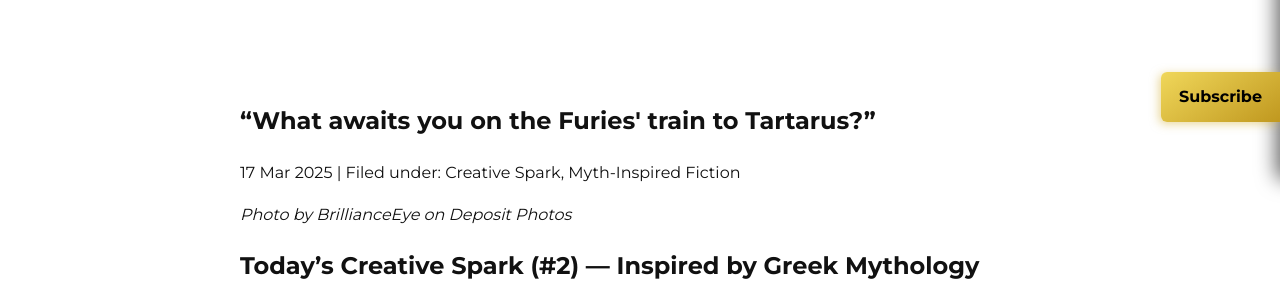
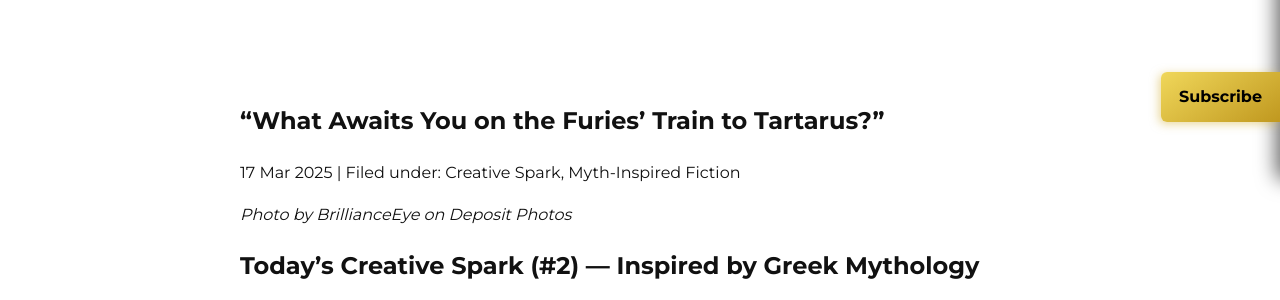
Before and after one commit to TalesNTools/TalesNTools, a Jekyll site: the page built from _posts/2025-03-17-furies-on-the-train.md, in a window 1280 px wide and 900 px high. Shown: the part 288-588 px from the top of the window. Built offline with Jekyll 4.4.1, drawn with Linux system fonts in a browser that asks for light colours.

```diff
--- a/_posts/2025-03-17-furies-on-the-train.md
+++ b/_posts/2025-03-17-furies-on-the-train.md
@@ -1,6 +1,6 @@
 ---
 layout: post
-title: “What awaits you on the Furies' train to Tartarus?”
+title: “What Awaits You on the Furies’ Train to Tartarus?”
 date: 2025-03-17
 categories: [Creative Spark, Myth-Inspired Fiction]
 ---
```
